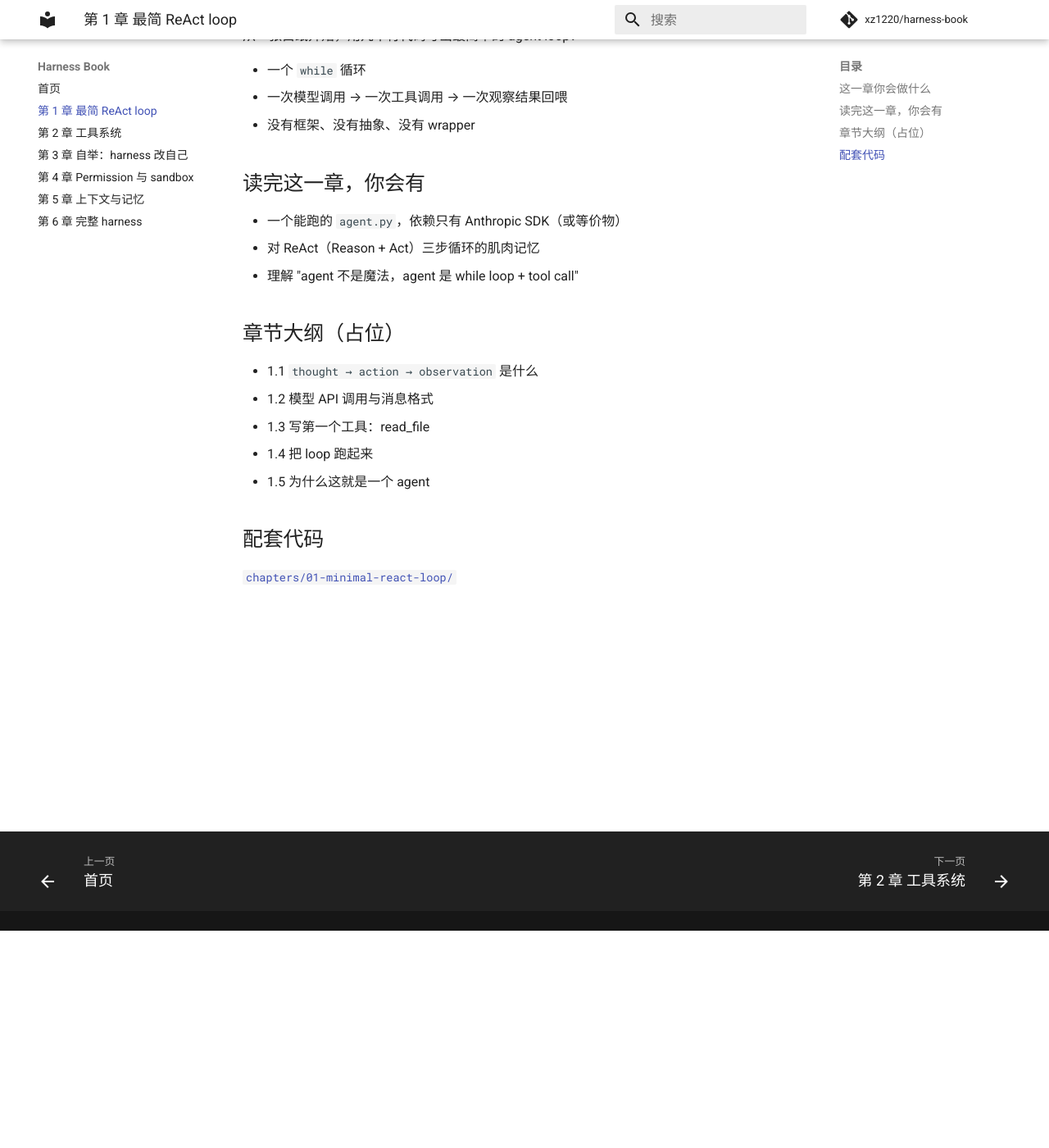
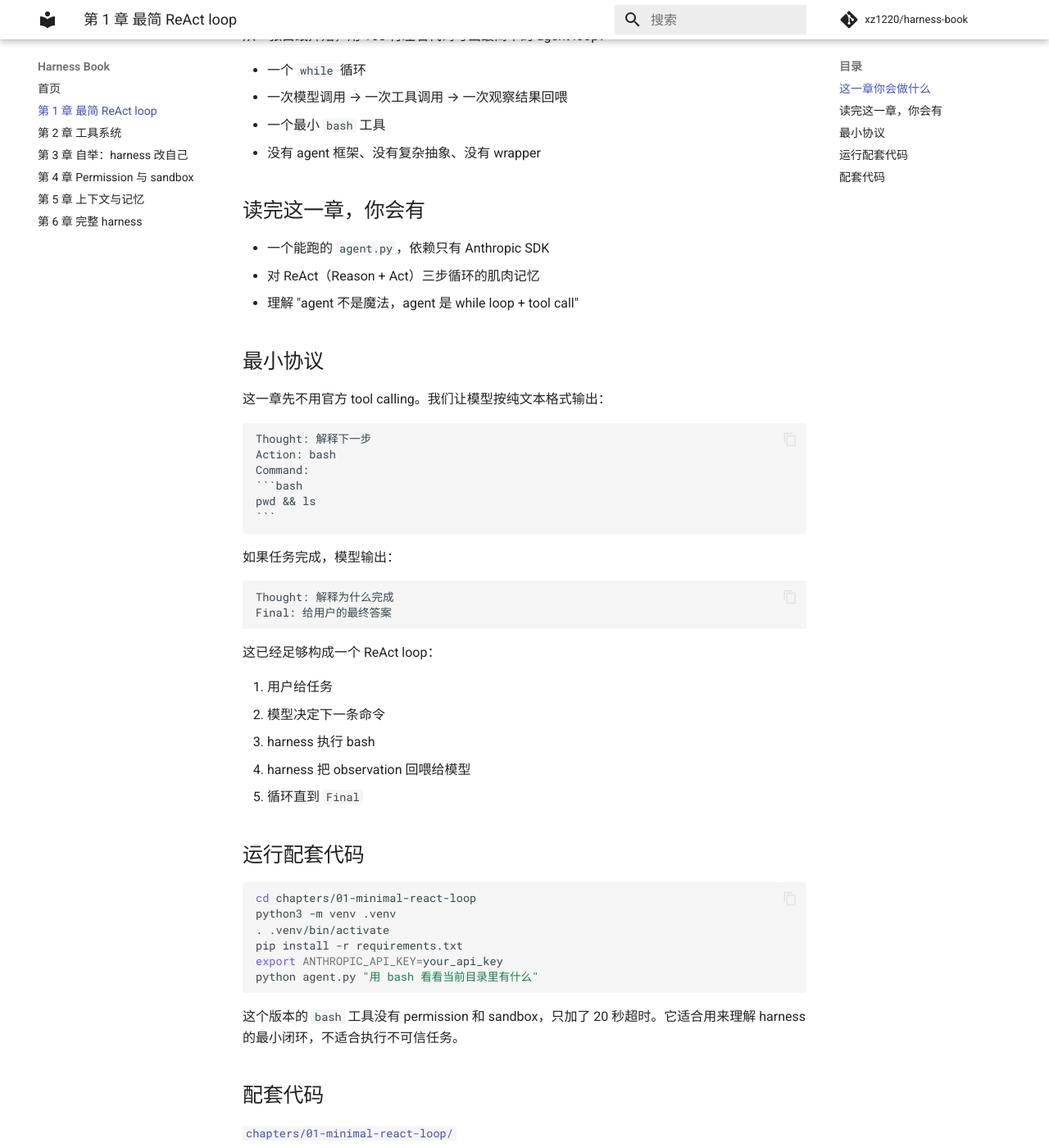
Before and after one commit to xz1220/harness-book, an MkDocs documentation site: the page built from docs/01-minimal-react-loop.md, in a window 1280 px wide and 1400 px high, scrolled down 265 px. Shown: the whole window at 82% size. Built offline with MkDocs 1.6.1 and Material for MkDocs 9.7.7, drawn with Linux system fonts in a browser that asks for light colours; comment, search, counter and statistics services are not loaded; some of the changed text lies outside the part shown.

Commit message:
feat: add minimal react loop agent

`````diff
--- a/docs/01-minimal-react-loop.md
+++ b/docs/01-minimal-react-loop.md
@@ -1,28 +1,62 @@
 # 第 1 章 最简 ReAct loop
 
-> 状态：立项骨架，正文 TBD
+> 状态：第一个可运行版本已填入
 
 ## 这一章你会做什么
 
-从一张白纸开始，用几十行代码写出最简单的 agent loop：
+从一张白纸开始，用 100 行左右代码写出最简单的 agent loop：
 
 - 一个 `while` 循环
 - 一次模型调用 → 一次工具调用 → 一次观察结果回喂
-- 没有框架、没有抽象、没有 wrapper
+- 一个最小 `bash` 工具
+- 没有 agent 框架、没有复杂抽象、没有 wrapper
 
 ## 读完这一章，你会有
 
-- 一个能跑的 `agent.py`，依赖只有 Anthropic SDK（或等价物）
+- 一个能跑的 `agent.py`，依赖只有 Anthropic SDK
 - 对 ReAct（Reason + Act）三步循环的肌肉记忆
 - 理解 "agent 不是魔法，agent 是 while loop + tool call"
 
-## 章节大纲（占位）
+## 最小协议
 
-- 1.1 `thought → action → observation` 是什么
-- 1.2 模型 API 调用与消息格式
-- 1.3 写第一个工具：read_file
-- 1.4 把 loop 跑起来
-- 1.5 为什么这就是一个 agent
+这一章先不用官方 tool calling。我们让模型按纯文本格式输出：
+
+````text
+Thought: 解释下一步
+Action: bash
+Command:
+```bash
+pwd && ls
+```
+````
+
+如果任务完成，模型输出：
+
+```text
+Thought: 解释为什么完成
+Final: 给用户的最终答案
+```
+
+这已经足够构成一个 ReAct loop：
+
+1. 用户给任务
+2. 模型决定下一条命令
+3. harness 执行 bash
+4. harness 把 observation 回喂给模型
+5. 循环直到 `Final`
+
+## 运行配套代码
+
+```bash
+cd chapters/01-minimal-react-loop
+python3 -m venv .venv
+. .venv/bin/activate
+pip install -r requirements.txt
+export ANTHROPIC_API_KEY=your_api_key
+python agent.py "用 bash 看看当前目录里有什么"
+```
+
+这个版本的 `bash` 工具没有 permission 和 sandbox，只加了 20 秒超时。它适合用来理解 harness 的最小闭环，不适合执行不可信任务。
 
 ## 配套代码
 
`````
Also changed, not shown: chapters/01-minimal-react-loop/README.md (+22 -3 lines), 2 other files.
